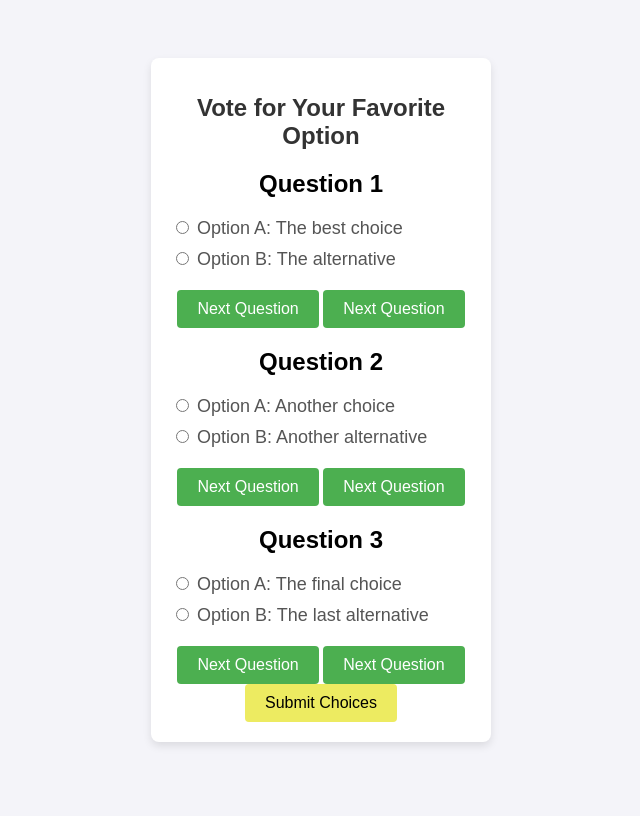
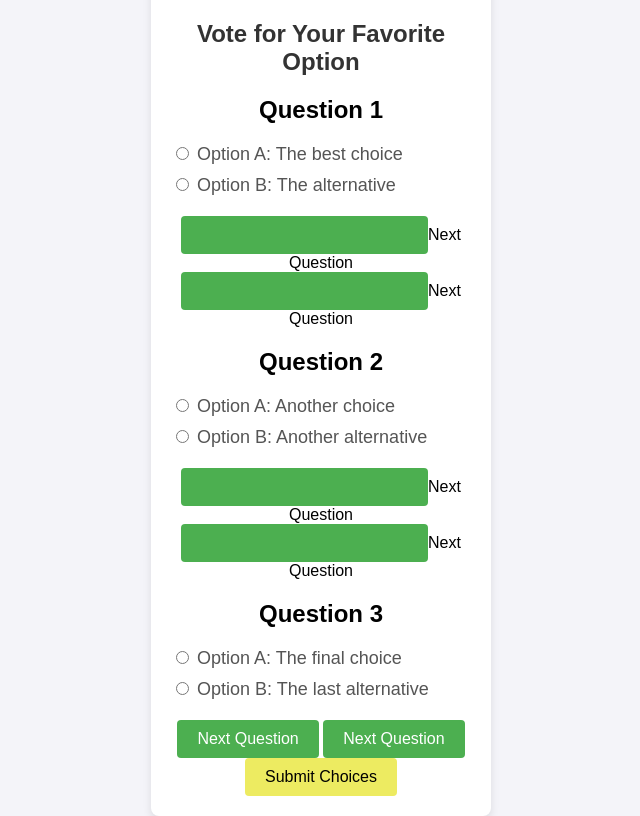
Before and after one commit to huff20/RAF-Club, a plain HTML site: page index.html in a window 1280 px wide. Shown: the whole page, without its empty margins (319-959 px from the left). Drawn offline with Linux system fonts and the light colour scheme.

Commit message:
Update index.html

```diff
--- a/index.html
+++ b/index.html
@@ -107,8 +107,8 @@
           Option B: The alternative
         </label>
       </div>
-      <button class="left-option-btn" onclick="nextQuestion(1)">Next Question</button>
-      <button class="right-option-btn" onclick="nextQuestion(1)">Next Question</button>
+      <input class="left-option-btn" onclick="nextQuestion(1)">Next Question</input>
+      <input class="right-option-btn" onclick="nextQuestion(1)">Next Question</input>
     </div>
 
     <!-- Question 2 -->
@@ -124,8 +124,8 @@
           Option B: Another alternative
         </label>
       </div>
-      <button class="left-option-btn" onclick="nextQuestion(1)">Next Question</button>
-      <button class="right-option-btn" onclick="nextQuestion(1)">Next Question</button>
+      <input class="left-option-btn" onclick="nextQuestion(1)">Next Question</input>
+      <input class="right-option-btn" onclick="nextQuestion(1)">Next Question</input>
     </div>
 
     <!-- Question 3 -->
```
